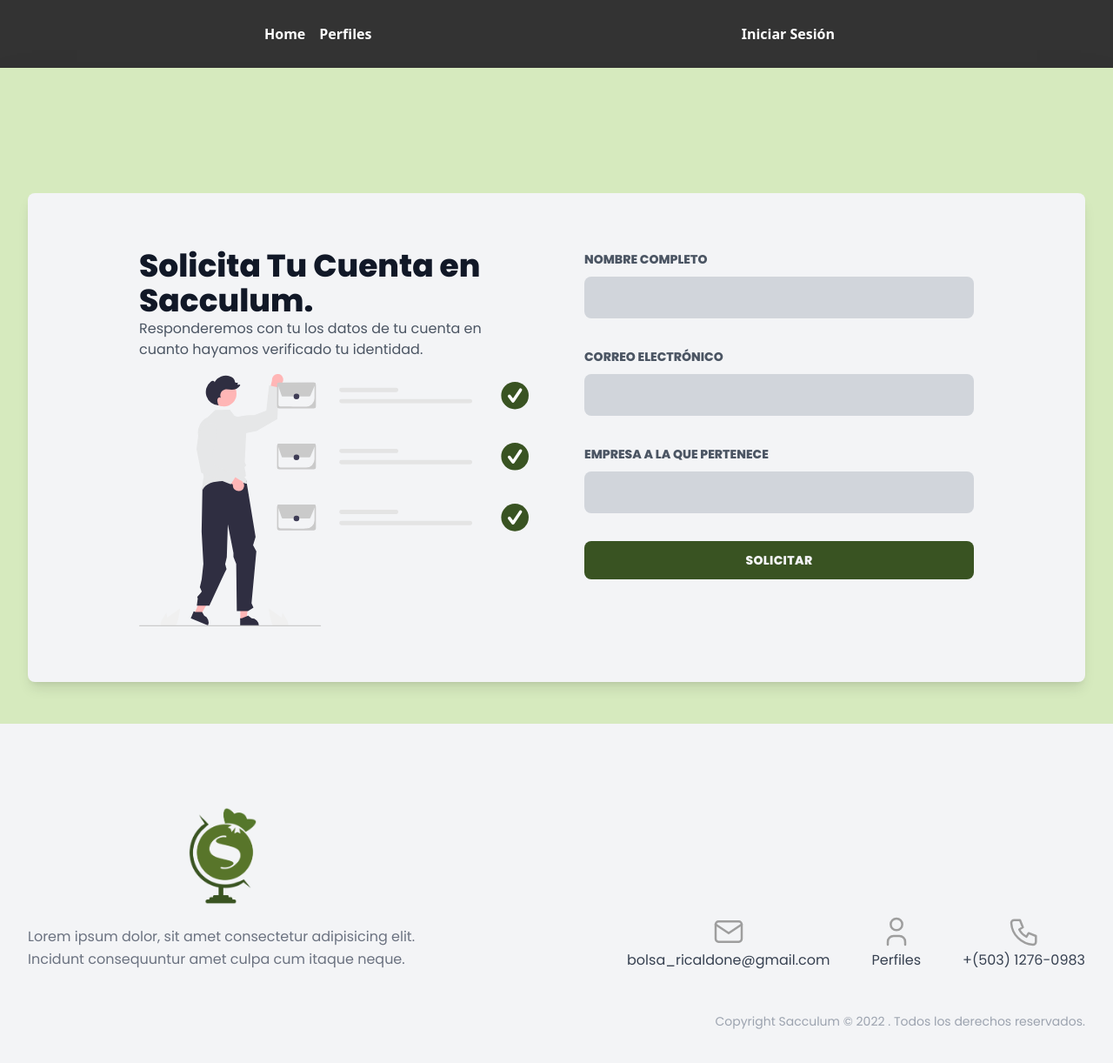
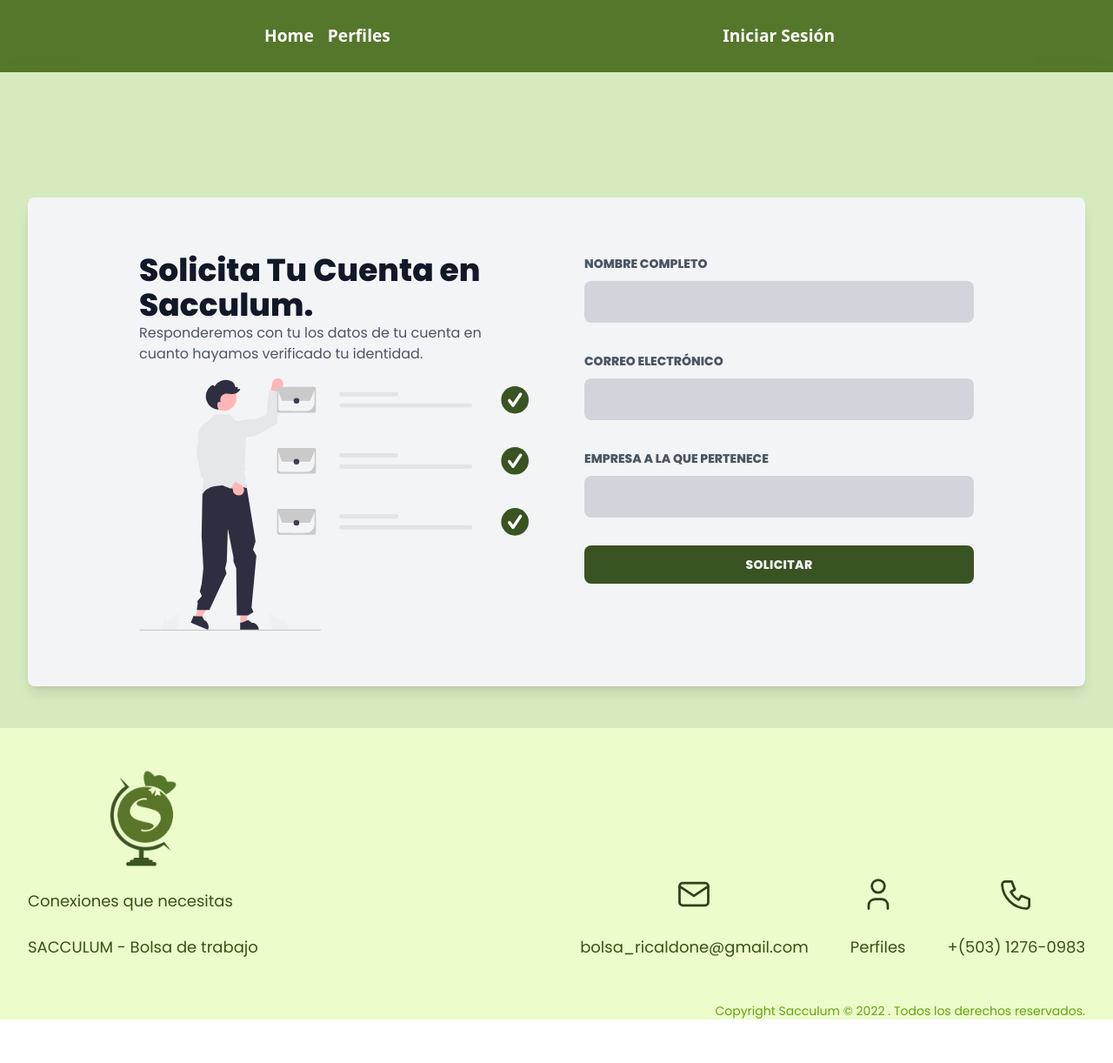
Before and after one commit to jromerooo2/portal-bolsa-ricaldone, a Next.js app: page /solicitar in a window 1280 px wide. Shown: the top 1222 px of the page at 87% size. After the commit the page ends 1172 px from the top, so only its background shows below. Built offline with nearby package versions, Linux system fonts and the light colour scheme; no server answers.

Commit message:
standardized layouts, typeface and font size

```diff
--- a/components/Footer.js
+++ b/components/Footer.js
@@ -3,9 +3,9 @@
 function Footer() {
     let user = false;
 return (
-        <footer className="bg-gray-100">
+        <footer className="bg-lime-100 ">
             <div
-                className="relative max-w-screen-xl px-4 py-16 mx-auto sm:px-6 lg:px-8 lg:pt-24"
+                className="relative max-w-screen-xl mx-auto sm:px-6 lg:px-8 lg:pt-12"
             >
 
                 <div className="lg:flex lg:items-end lg:justify-between">
@@ -17,10 +17,14 @@
                         src='/logo.png'>
                         </img>
                         <p
-                            className="max-w-md mx-auto mt-6 leading-relaxed text-center text-gray-500 lg:text-left PText"
+                            className="text-lg max-w-md mx-auto mt-6 leading-relaxed text-center text-lime-900 lg:text-left PText"
                         >
-                            Lorem ipsum dolor, sit amet consectetur adipisicing elit. Incidunt
-                            consequuntur amet culpa cum itaque neque.
+                            Conexiones que necesitas
+                        </p>
+                        <p
+                            className="text-lg max-w-md mx-auto mt-6 leading-relaxed text-center text-lime-900 lg:text-left PText"
+                        >
+                            SACCULUM - Bolsa de trabajo
                         </p>
                     </div>
 
@@ -33,35 +37,41 @@
                             <li>
                                 <center>
                                     <a className="text-gray-700 transition hover:text-gray-700/75 Font" href="/">
-                                        <svg xmlns="http://www.w3.org/2000/svg" className="icon icon-tabler icon-tabler-mail" width="40" height="40" viewBox="0 0 24 24" strokeWidth="1.5" stroke="#9e9e9e" fill="none" strokeLinecap="round" strokeLinejoin="round">
-                                            <path stroke="none" d="M0 0h24v24H0z" fill="none" />
+                                    <svg xmlns="http://www.w3.org/2000/svg" class="icon icon-tabler icon-tabler-mail" width="44" height="44" viewBox="0 0 24 24" stroke-width="1.5" stroke="#323F1B" fill="none" stroke-linecap="round" stroke-linejoin="round">
+                                    <path stroke="none" d="M0 0h24v24H0z" fill="none"/>
                                     <rect x="3" y="5" width="18" height="14" rx="2" />
                                     <polyline points="3 7 12 13 21 7" />
                                     </svg>
+                                        <p className="text-lg max-w-md mx-auto mt-6 leading-relaxed text-center text-lime-900 lg:text-left PText">
                                         bolsa_ricaldone@gmail.com
+                                        </p>
                                     </a>
                                 </center>
                             </li>
                             <li>
                                 <center>
                                     <a className="text-gray-700 transition hover:text-gray-700/75 Font" href="http://localhost:3000/advanced/profiles">
-                                        <svg xmlns="http://www.w3.org/2000/svg" className="icon icon-tabler icon-tabler-user" width="40" height="40" viewBox="0 0 24 24" strokeWidth="1.5" stroke="#9e9e9e" fill="none" strokeLinecap="round" strokeLinejoin="round">
-                                            <path stroke="none" d="M0 0h24v24H0z" fill="none" />
+                                    <svg xmlns="http://www.w3.org/2000/svg" class="icon icon-tabler icon-tabler-user" width="44" height="44" viewBox="0 0 24 24" stroke-width="1.5" stroke="#323F1B" fill="none" stroke-linecap="round" stroke-linejoin="round">
+                                    <path stroke="none" d="M0 0h24v24H0z" fill="none"/>
                                     <circle cx="12" cy="7" r="4" />
                                     <path d="M6 21v-2a4 4 0 0 1 4 -4h4a4 4 0 0 1 4 4v2" />
                                     </svg>
+                                        <p className="text-lg max-w-md mx-auto mt-6 leading-relaxed text-center text-lime-900 lg:text-left PText">
                                         Perfiles
+                                        </p>
                                     </a>
                                 </center>
                             </li>
                             <li>
                                 <center>
                                     <a className="text-gray-700 transition hover:text-gray-700/75 Font" href="/">
-                                        <svg xmlns="http://www.w3.org/2000/svg" className="icon icon-tabler icon-tabler-phone" width="40" height="40" viewBox="0 0 24 24" strokeWidth="1.5" stroke="#9e9e9e" fill="none" strokeLinecap="round" strokeLinejoin="round">
-                                            <path stroke="none" d="M0 0h24v24H0z" fill="none" />
+                                    <svg xmlns="http://www.w3.org/2000/svg" class="icon icon-tabler icon-tabler-phone" width="44" height="44" viewBox="0 0 24 24" stroke-width="1.5" stroke="#323F1B" fill="none" stroke-linecap="round" stroke-linejoin="round">
+                                    <path stroke="none" d="M0 0h24v24H0z" fill="none"/>
                                     <path d="M5 4h4l2 5l-2.5 1.5a11 11 0 0 0 5 5l1.5 -2.5l5 2v4a2 2 0 0 1 -2 2a16 16 0 0 1 -15 -15a2 2 0 0 1 2 -2" />
                                     </svg>
+                                        <p className="text-lg max-w-md mx-auto mt-6 leading-relaxed text-center text-lime-900 lg:text-left PText">
                                         +(503) 1276-0983
+                                        </p>
                                     </a>
                                 </center>
 
@@ -70,7 +80,7 @@
                     </nav>
                 </div>
 
-                <p className="mt-12 text-sm text-center text-gray-400 lg:text-right PText">
+                <p className="mt-12 text-sm text-center text-lime-600 lg:text-right PText">
                     Copyright Sacculum &copy; {new Date().getFullYear()} . Todos los derechos reservados.
                 </p>
             </div>
--- a/components/header.js
+++ b/components/header.js
@@ -75,7 +75,7 @@
         header {
           padding: 0.2rem;
           color: #fff;
-          background-color: #333;
+          background-color: #55772B;
         }
         nav {
           max-width: 42rem;
@@ -96,6 +96,10 @@
         a {
           color: #fff;
           text-decoration: none;
+          font-size: 1.2rem;
+        }
+        a:hover {
+          color:#EFF5D5;
         }
         button {
           font-size: 1rem;
--- a/styles/globals.css
+++ b/styles/globals.css
@@ -6,11 +6,14 @@
     h1 {
       @apply text-2xl font-bold font-poppins;
     }
+    .nested-title{
+      @apply text-xl font-bold font-poppins text-lime-900;
+    }
     .nested-camp{
-      @apply font-semibold text-green-600 font-poppins;
+      @apply font-semibold text-neutral-700 font-poppins;
     }
     .nested-container{
-      @apply px-4 py-3 my-3 text-center bg-green-100 border-green-400 rounded-full md:m-3;
+      @apply px-4 py-3 my-3 text-center bg-green-100 border-green-400 rounded-lg md:m-3;
     }
 
     .header{
```
Also changed, not shown: pages/advanced/profiles/[id].js (+12 -12 lines), pages/advanced/profiles/index.js (+6 -6 lines). Lines whose indentation alone changed are shown as unchanged.
